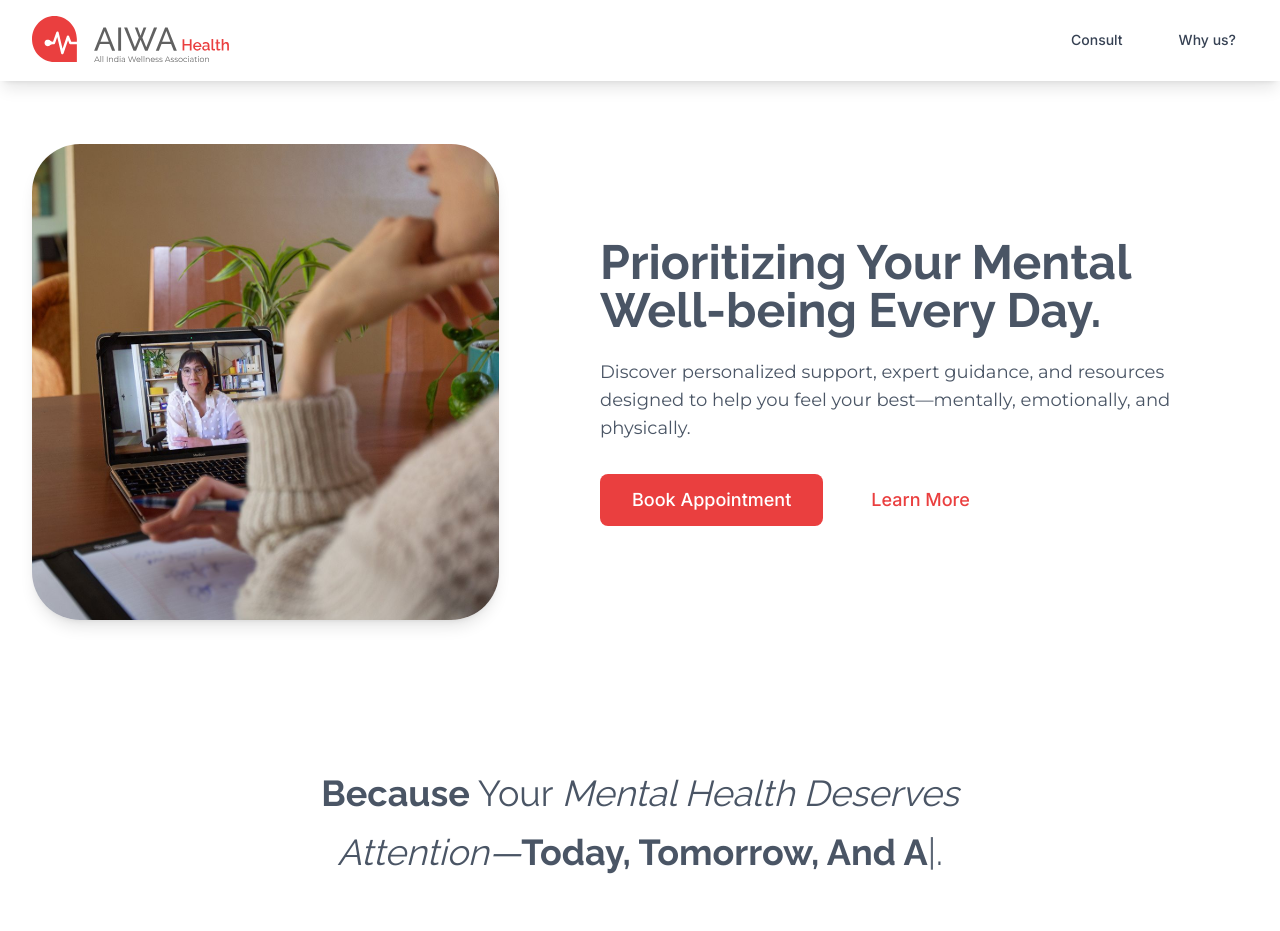
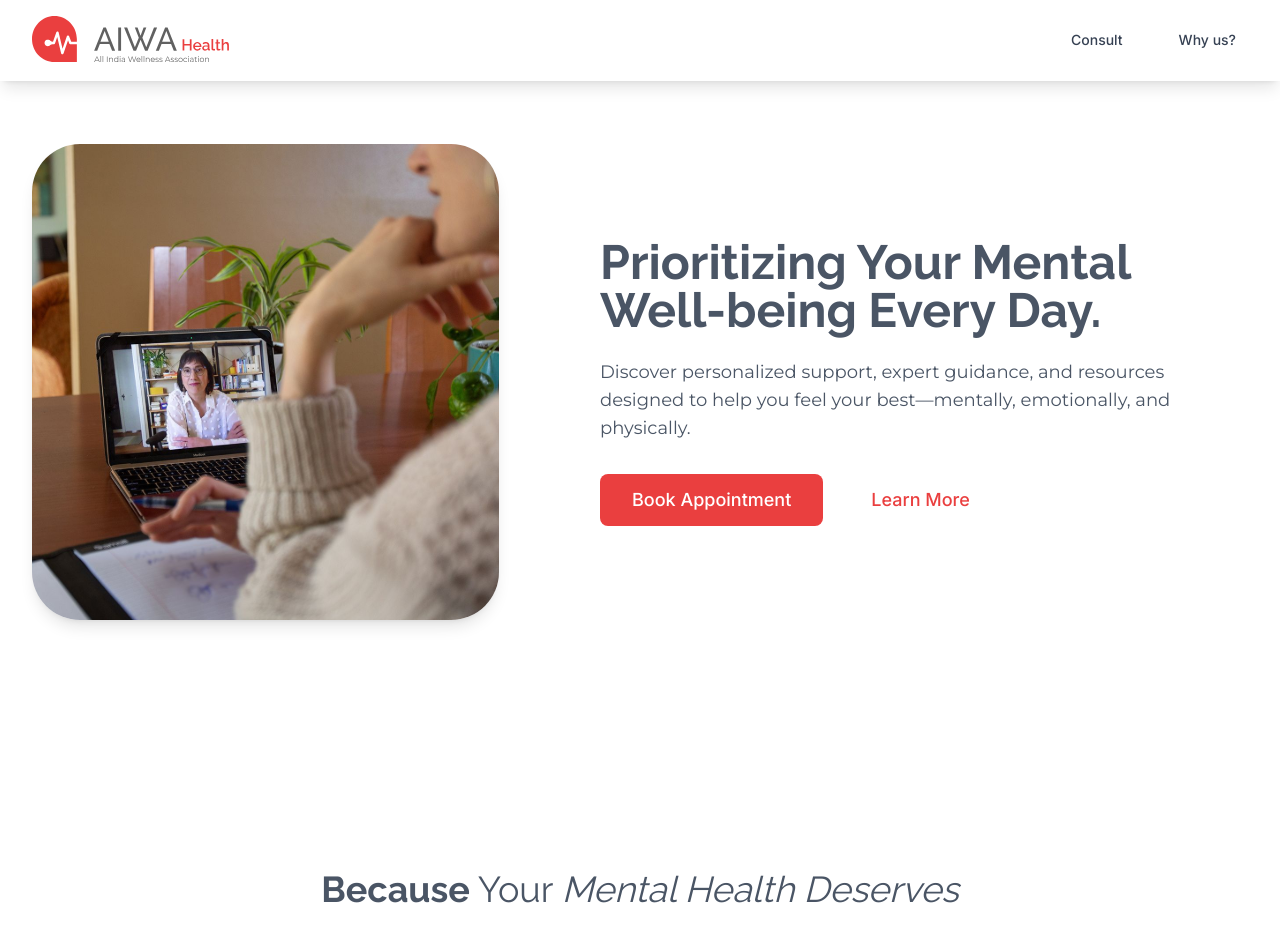
Before and after one commit to madhavguptaa/aiwa-health, a Next.js app: page / in a window 1280 px wide. Shown: the top 931 px of the page. Built offline with nearby package versions, Linux system fonts and the light colour scheme.

Commit message:
Increase motivational section spacing
- Increased top padding from pt-20 to pt-32 (128px)
- Increased desktop top padding from md:pt-24 to md:pt-40 (160px)
- Creates better visual separation between hero and motivational sections

```diff
--- a/src/app/page.tsx
+++ b/src/app/page.tsx
@@ -110,7 +110,7 @@ export default function Home() {
       </section>
 
       {/* Motivational Section */}
-      <section id="motivational-section" className="bg-white py-12 md:py-16">
+      <section id="motivational-section" className="bg-white pt-32 pb-12 md:pt-40 md:pb-16">
         <div className="max-w-7xl mx-auto px-4 sm:px-6 lg:px-8">
           <div className="text-center scroll-fade-in" data-scroll-animation>
             <h2 className="text-2xl md:text-3xl lg:text-4xl font-normal text-gray-600 leading-relaxed px-4" style={{ fontFamily: 'Raleway, sans-serif' }}>
```
